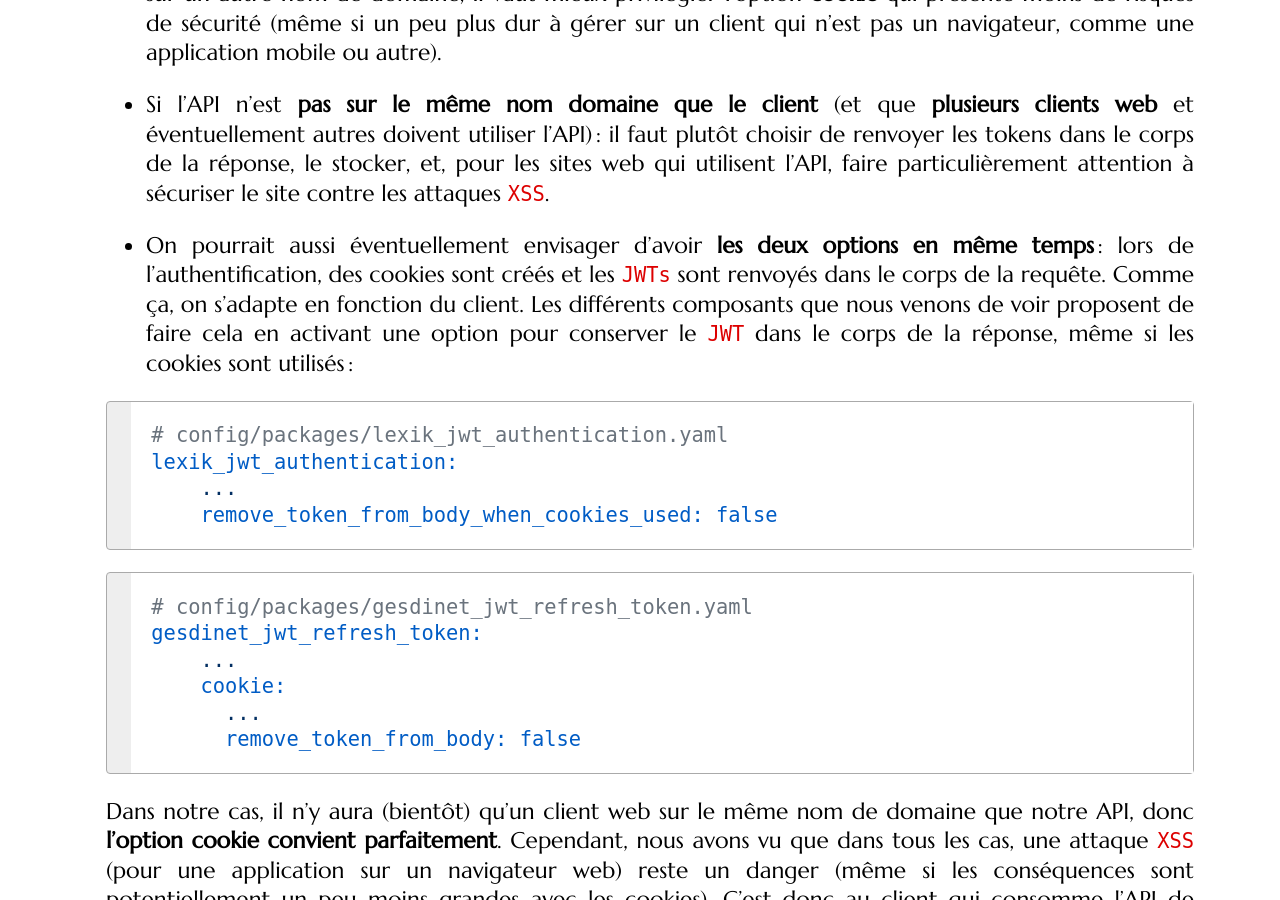
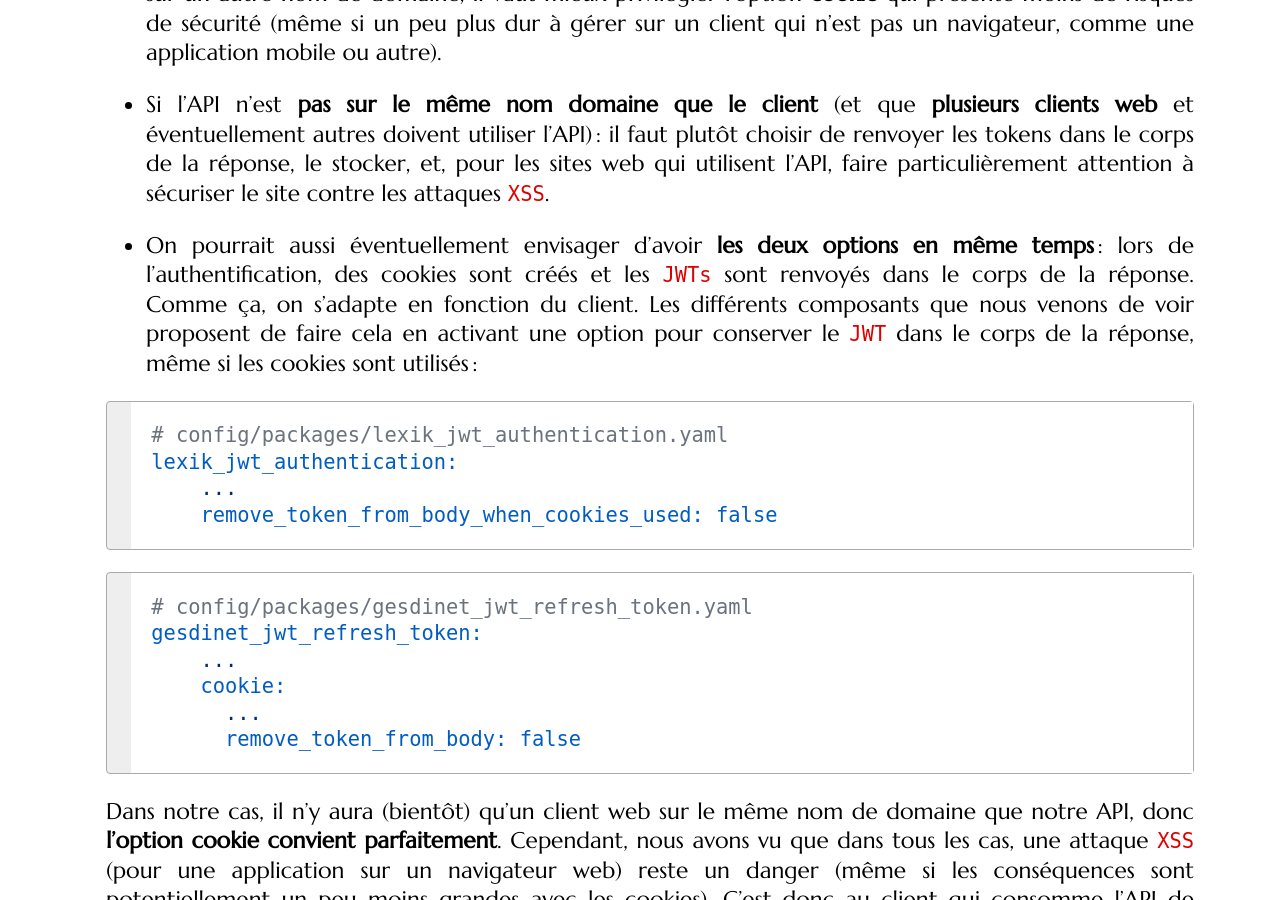
Before and after one commit to mgasquet/R5.A.05-ProgrammationAvancee-Web, a Jekyll site: the page built from tutorials/tutorial4.md, in a window 1280 px wide and 900 px high, scrolled down 61977 px. Built offline with Jekyll 4.4.1, drawn with Linux system fonts in a browser that asks for light colours; some web fonts are replaced; some of the changed text lies outside the part shown.

Commit message:
Typo & Indentation

````diff
--- a/tutorials/tutorial4.md
+++ b/tutorials/tutorial4.md
@@ -1555,21 +1555,21 @@ Nous avons mis en place un système d'authentification grâce aux **JWT** et nou
 
 Ici, le terme de "déconnexion" (comme le terme de "connexion") est un abus de langage. On ne connecte pas vraiment l'utilisateur : on lui délivre des **tokens** qui lui permettront de s'authentifier à chaque requête. Il n'y a pas de système de session qui débute ou est terminée comme dans un site web classique. La question est donc de savoir comment faire pour que l'utilisateur puisse décider d'invalider son **JWT d'authentification** et son **token de rafraichissement avant la durée d'expiration prévue** et aussi comment faire en sorte que le **client** (navigateur ou autre) n'utilise plus ces tokens invalides.
 
-On a donc deux étapes à gérer : **l'invalidation des tokens** (pour qu'il devienne inutilisable) et la suppression de ces derniers côté client, dans l'espace dans lequel ils sont stockés.
+On a donc deux étapes à gérer : **l'invalidation des tokens** (pour qu'ils deviennent inutilisables) et la suppression de ces derniers côté client, dans l'espace dans lequel ils sont stockés.
 
 Pour la **première étape** :
 
 * Concernant le **JWT d'authentification**, on peut utiliser un système de **liste de blocage** gérée en mémoire grâce au bundle `LexikJWTAuthenticationBundle`. Quand on décide **d'invalider le JWT**, il est alors répertorié dans un cache. Le token est supprimé de la liste quand il arrive à expiration. Ainsi, même si une requête est envoyée avec un `JWT` valide (signature correcte, non expiré), s'il est présent dans la liste de blocage, la requête échouera. Cela renforce également la sécurité globale de l'application : si le `JWT` est volé, si l'utilisateur décide de l'invalider (en se "déconnectant") alors le voleur ne pourra plus utiliser ce token.
 
-Les données **mises en cache** n'ont généralement pas pour vocation d'êtres gardée pendant une longue durée (plusieurs jours, plusieurs mois, etc). C'est parfait, car nos `JWT` ont une durée de vie courte ! (généralement une heure). Ces tokens seront automatiquement détruits (et donc retiré de la liste de blocage) lors de leur expiration.
+  Les données **mises en cache** n'ont généralement pas pour vocation d'êtres gardée pendant une longue durée (plusieurs jours, plusieurs mois, etc). C'est parfait, car nos `JWT` ont une durée de vie courte ! (généralement une heure). Ces tokens seront automatiquement détruits (et donc retiré de la liste de blocage) lors de leur expiration.
 
 * Concernant le **token de rafraichissement**, un système d'invalidation est prévu par le bundle `JWTRefreshTokenBundle`. On n'utilise donc pas de liste de blocage avec cache (comme pour les **JWT** d'authentification) : le système d'invalidation et de blocage est directement géré grâce aux données stockées dans la base. Les tokens de rafraîchissement seront automatiquement détruits et retirés de la base de données lors de l'invalidation.
 
-On a aussi accès à cette commande qui permet de révoquer un token précis (par exemple, si le compte de l'utilisateur est compromis) :
-
-```bash
-php bin/console gesdinet:jwt:revoke TOKEN
-```
+  On a aussi accès à cette commande qui permet de révoquer un token précis (par exemple, si le compte de l'utilisateur est compromis) :
+
+  ```bash
+  php bin/console gesdinet:jwt:revoke TOKEN
+  ```
 
 Dans tous les cas, il faut que la demande d'invalidation du token soit faite par le client auprès du serveur, via une **route**, par exemple.
 
@@ -1667,7 +1667,7 @@ Bref, le choix de la méthode à privilégier dépend du contexte de votre proje
 
 * Si l'API n'est **pas sur le même nom domaine que le client** (et que **plusieurs clients web** et éventuellement autres doivent utiliser l'API) : il faut plutôt choisir de renvoyer les tokens dans le corps de la réponse, le stocker, et, pour les sites web qui utilisent l'API, faire particulièrement attention à sécuriser le site contre les attaques `XSS`.
 
-* On pourrait aussi éventuellement envisager d'avoir **les deux options en même temps** : lors de l'authentification, des cookies sont créés et les `JWTs` sont renvoyés dans le corps de la requête. Comme ça, on s'adapte en fonction du client. Les différents composants que nous venons de voir proposent de faire cela en activant une option pour conserver le `JWT` dans le corps de la réponse, même si les cookies sont utilisés :
+* On pourrait aussi éventuellement envisager d'avoir **les deux options en même temps** : lors de l'authentification, des cookies sont créés et les `JWTs` sont renvoyés dans le corps de la réponse. Comme ça, on s'adapte en fonction du client. Les différents composants que nous venons de voir proposent de faire cela en activant une option pour conserver le `JWT` dans le corps de la réponse, même si les cookies sont utilisés :
 
 ```yaml
 # config/packages/lexik_jwt_authentication.yaml
@@ -1817,8 +1817,8 @@ Attention, dans cet exemple, il faut que `$desactive` ait une valeur par défaut
 Ici aussi, bien que pratique, cette fonctionnalité est limitée, car elle ne permet pas de différencier l'opération (au niveau de la propriété). Pour gérer des conditions plus complexes, on préférera utiliser diverses techniques comme :
 
 * [Ajouter dynamiquement un groupe de sérialisation](https://api-platform.com/docs/core/serialization/#changing-the-serialization-context-dynamically) selon les permissions de l'utilisateur connecté.
-* Utiliser une classe pour [calculer dynamiquement les groupes de sérialisation activés](https://api-platform.com/docs/core/serialization/#changing-the-serialization-context-on-a-per-item-basis-for-symfony)
-* Utiliser une classe pour [calculer dynamiquement les groupes de validation activés](https://api-platform.com/docs/core/serialization/#changing-the-serialization-context-on-a-per-item-basis-for-symfony)
+* Utiliser une classe pour [calculer dynamiquement les groupes de sérialisation activés](https://api-platform.com/docs/core/serialization/#changing-the-serialization-context-on-a-per-item-basis-for-symfony).
+* Utiliser une classe pour [calculer dynamiquement les groupes de validation activés](https://api-platform.com/docs/core/serialization/#changing-the-serialization-context-on-a-per-item-basis-for-symfony).
 
 Nous aurons l'occasion de voir certains de ces mécanismes dans la section bonus du TD.
 
````
